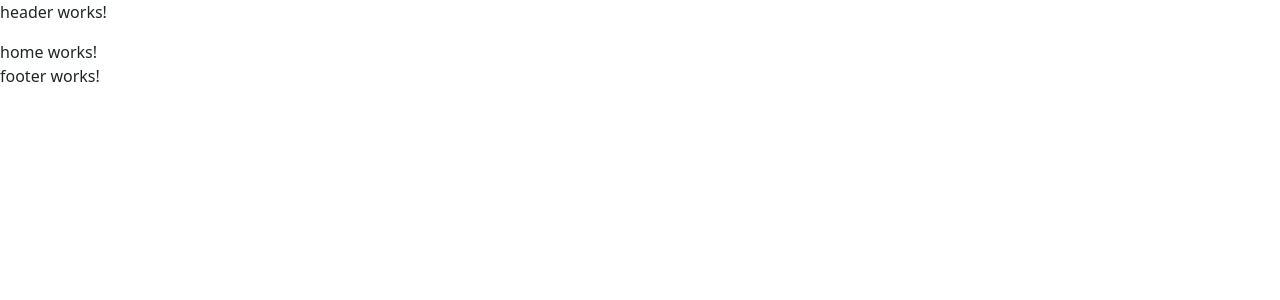
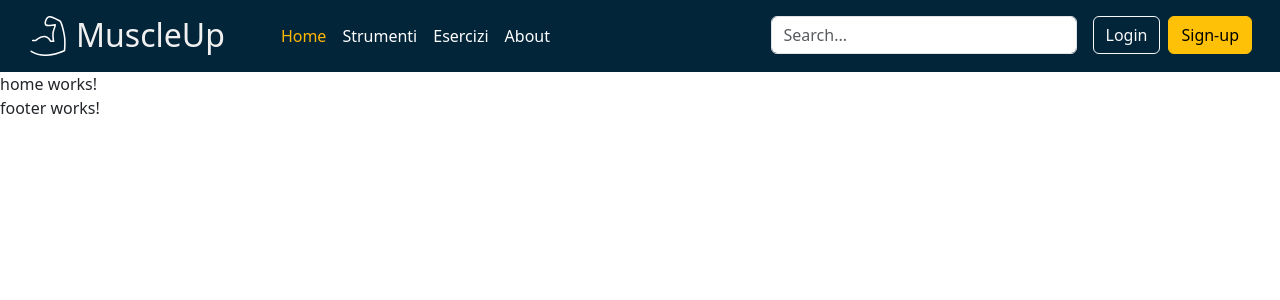
Before and after one commit to DavideAlt/muscle-up, an Angular app: page / in a window 1280 px wide. Shown: the top 300 px of the page. Built offline with nearby package versions, Linux system fonts and the light colour scheme.

Commit message:
header v1

```diff
--- a/src/app/components/header/header.component.html
+++ b/src/app/components/header/header.component.html
@@ -1 +1,25 @@
-<p>header works!</p>
+<header class="p-3">
+  <div class="container-fluid m-0">
+    <div class="d-flex flex-wrap justify-content-around w-100">
+      <div class="d-flex">
+        <img src="../../../assets/icon-white.svg" alt="MuscleUp icon" width="40" height="40" class="me-2">
+        <h2 class="m-0 pe-5 title">MuscleUp</h2>
+      </div>
+      <ul class="nav col-12 col-lg-auto me-lg-auto mb-2 justify-content-center mb-md-0">
+        <li><a href="#" class="nav-link px-2 home">Home</a></li>
+        <li><a href="#" class="nav-link px-2 text-white">Strumenti</a></li>
+        <li><a href="#" class="nav-link px-2 text-white">Esercizi</a></li>
+        <li><a href="#" class="nav-link px-2 text-white">About</a></li>
+      </ul>
+
+      <form class="col-12 col-lg-3 mb-3 mb-lg-0 me-lg-3" role="search">
+        <input type="search" class="form-control" placeholder="Search..." aria-label="Search">
+      </form>
+
+      <div class="text-end">
+        <button type="button" class="btn btn-outline-light me-2">Login</button>
+        <button type="button" class="btn btn-warning">Sign-up</button>
+      </div>
+    </div>
+  </div>
+</header>
```
